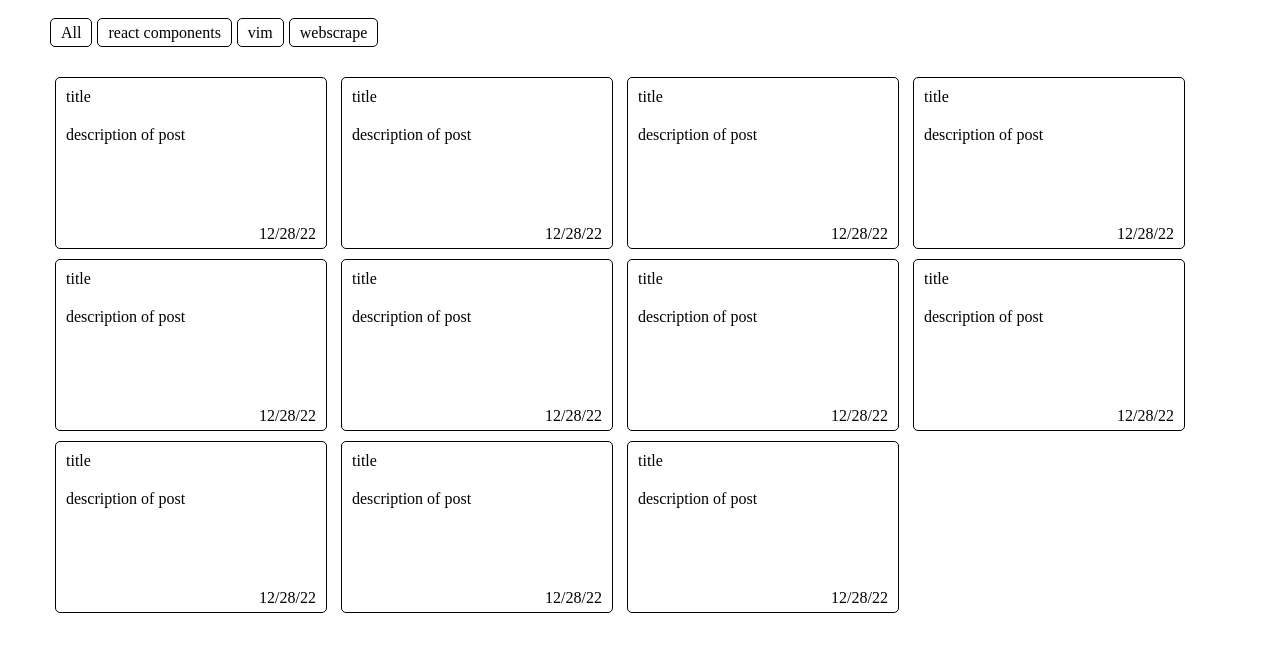
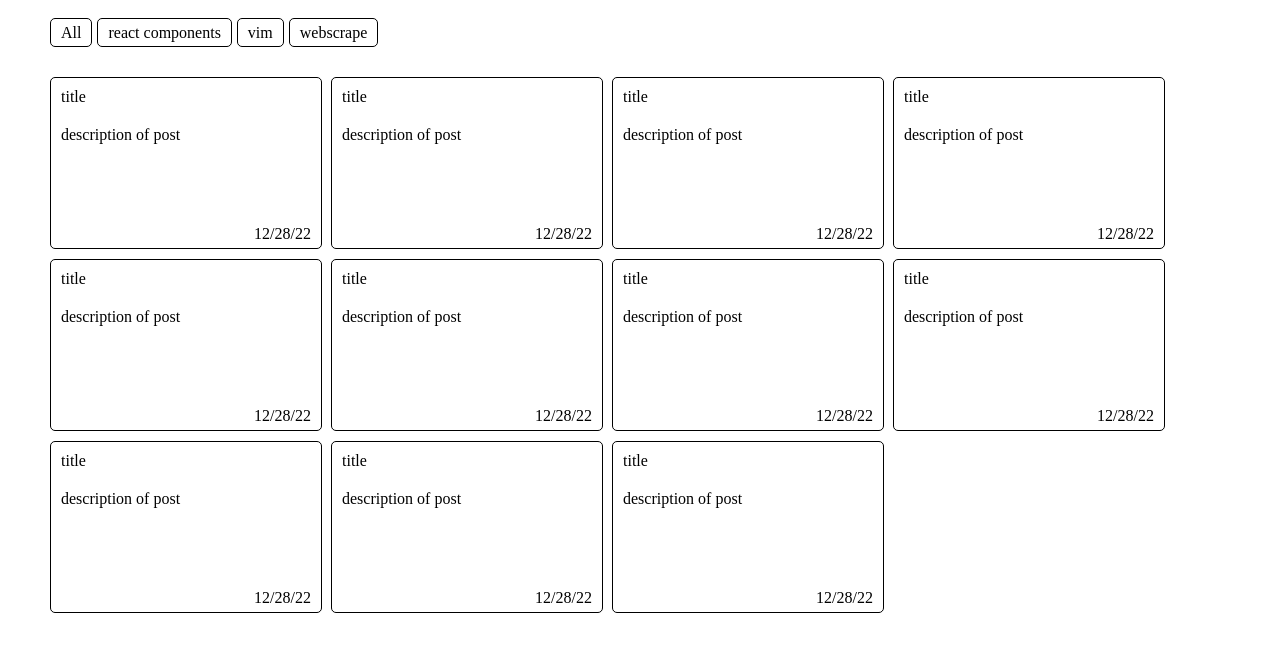
Before and after one commit to beto1030/portfolio, a website: page index.html in a window 1280 px wide. Shown: the part 61-712 px from the top of the page. Drawn offline with nearby package versions, Linux system fonts and the light colour scheme.

Commit message:
fixed margin on main element

```diff
--- a/style.css
+++ b/style.css
@@ -54,7 +54,7 @@ a {
     width: 250px;
     height: 150px;
     display: inline-block;
-    margin: 5px;
+    margin: 5px 5px 5px 0;
     padding: 10px;
     position: relative;
 }
```
